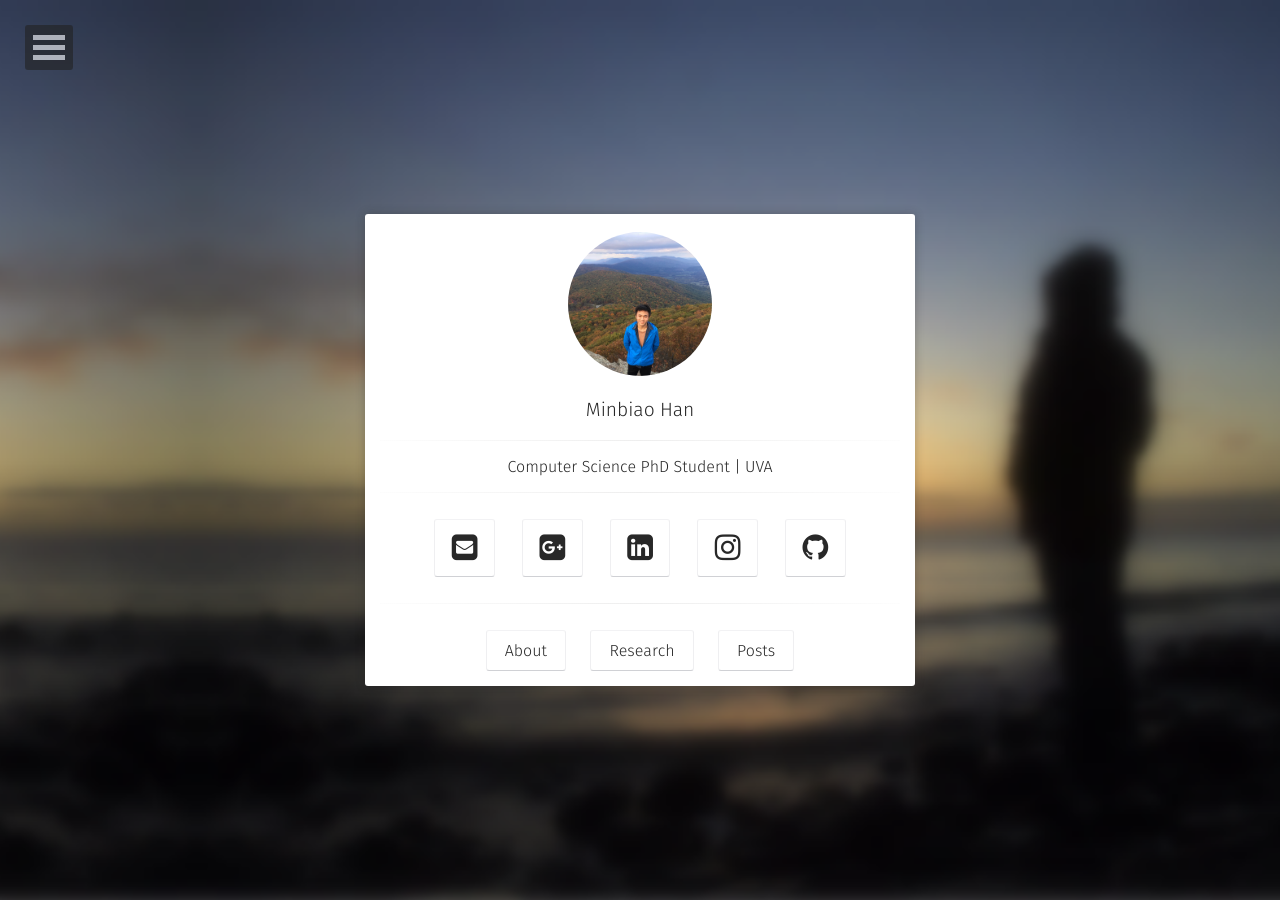
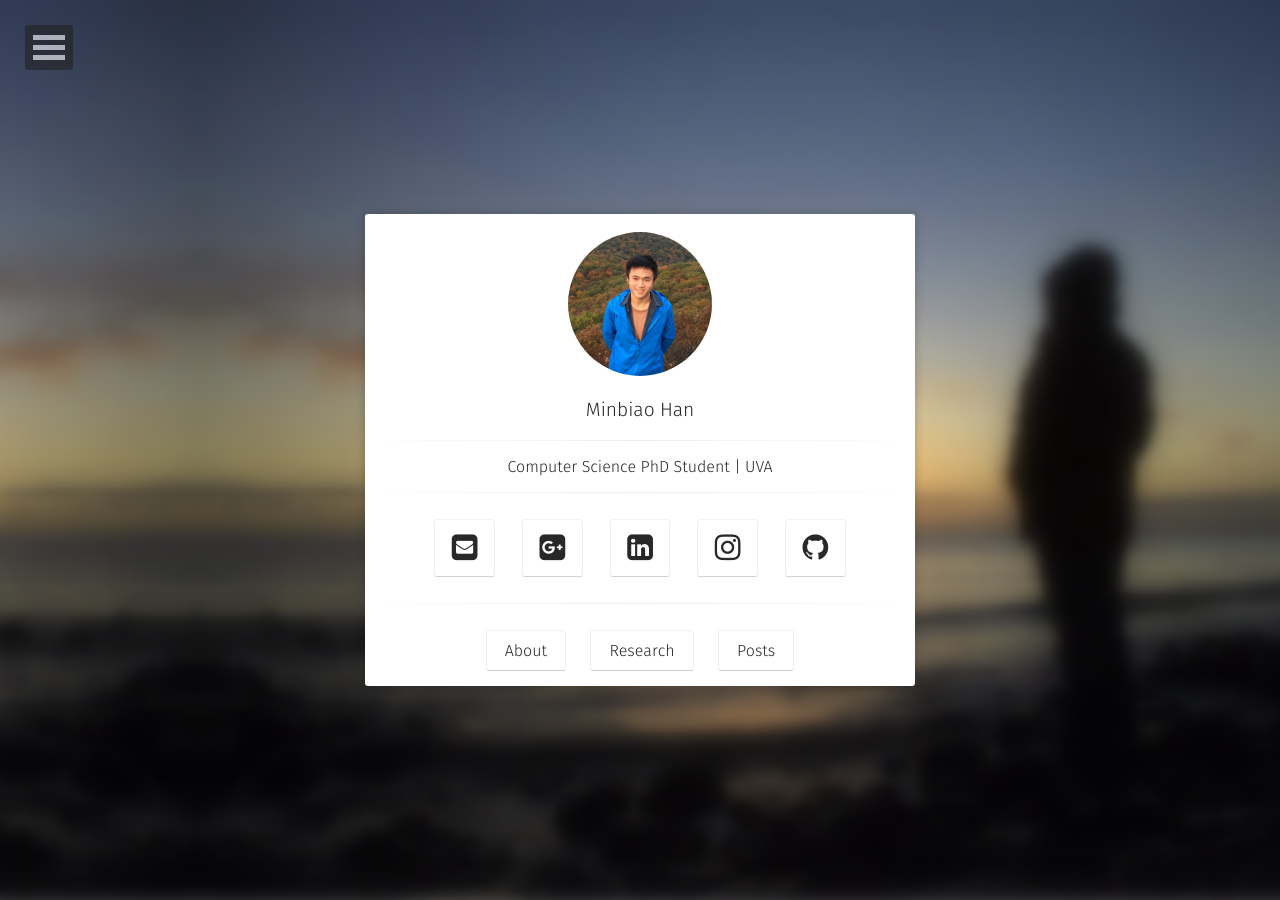
Before and after one commit to FrancisDavis/FrancisDavis.github.io, a Jekyll site: the page built from index.html, in a window 1280 px wide. Built offline with Jekyll 4.4.1, drawn with Linux system fonts in a browser that asks for light colours; some web fonts are replaced.

Commit message:
Update _config.yml

```diff
--- a/_config.yml
+++ b/_config.yml
@@ -4,7 +4,7 @@ bio:                'Computer Science PhD Student | UVA'
 description:        ""
 reading_time:       true
 words_per_minute:   200
-logo:               'assets/img/minbiaohan.JPG'
+logo:               'assets/img/MinbiaoHan.JPG'
 background:         'assets/img/bg2.png'
 tiled_bg:           false   # Set this true if you want to tile your background image, otherwise it will be covered
 locale:             en_US
```
